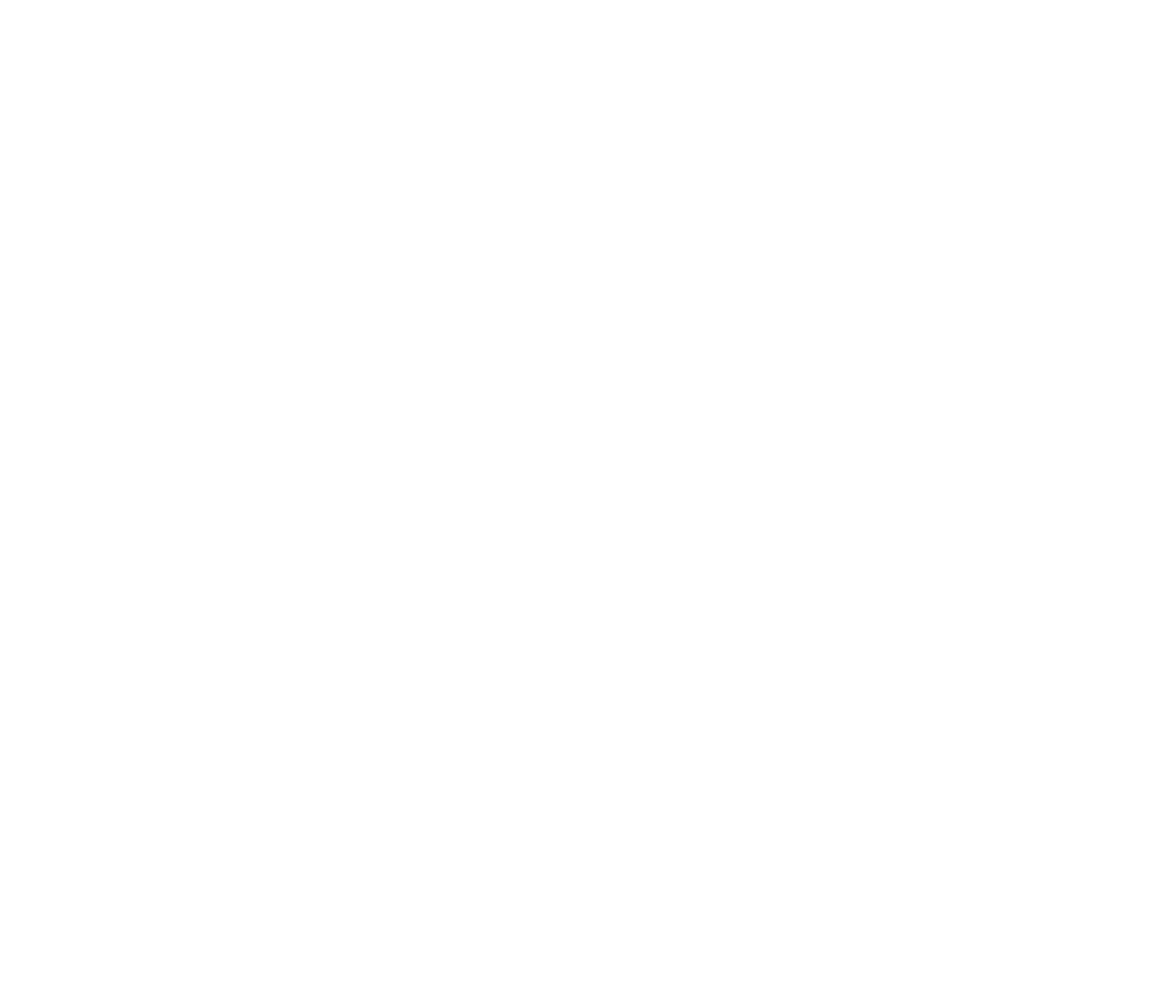
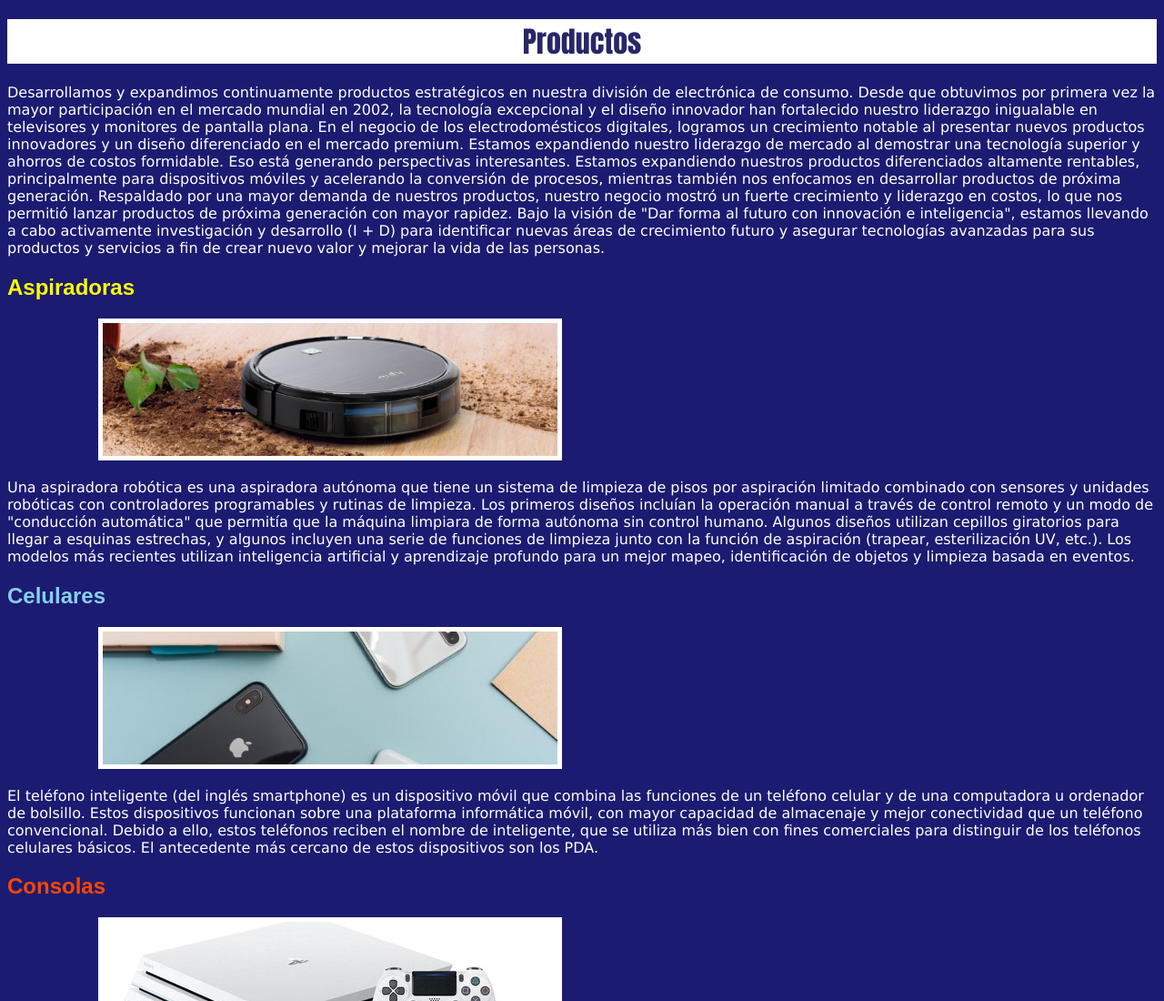
Before and after one commit to Pablobechini/Trabajo2, a plain HTML site: page pages/Productos.html in a window 1280 px wide. Shown: the top 1100 px of the page at 91% size. Before the commit the page ends 800 px from the top, so only its background shows below. Drawn offline with Linux system fonts and the light colour scheme.

Commit message:
casiterminado

```diff
--- a/pages/Productos.html
+++ b/pages/Productos.html
@@ -3,9 +3,92 @@
 <head>
     <meta charset="UTF-8">
     <meta name="viewport" content="width=device-width, initial-scale=1.0">
-    <title>Document</title>
+    <title>Productos</title>
+    <link rel="stylesheet" href="/style/style.css">
 </head>
 <body>
+    <header>
+        <H1>
+        Productos
+        </H1>
+    </header>
 
+
+    <main>
+        Desarrollamos y expandimos continuamente productos estratégicos en nuestra división de electrónica de consumo. Desde que
+        obtuvimos por primera vez la mayor participación en el mercado mundial en 2002, la tecnología excepcional y el diseño
+        innovador han fortalecido nuestro liderazgo inigualable en televisores y monitores de pantalla plana. En el negocio de
+        los electrodomésticos digitales, logramos un crecimiento notable al presentar nuevos productos innovadores y un diseño
+        diferenciado en el mercado premium. Estamos expandiendo nuestro liderazgo de mercado al demostrar una tecnología superior
+        y ahorros de costos formidable. Eso está generando perspectivas interesantes. Estamos expandiendo nuestros productos
+        diferenciados altamente rentables, principalmente para dispositivos móviles y acelerando la conversión de procesos,
+        mientras también nos enfocamos en desarrollar productos de próxima generación. Respaldado por una mayor demanda de
+        nuestros productos, nuestro negocio mostró un fuerte crecimiento y liderazgo en costos, lo que nos permitió lanzar
+        productos de próxima generación con mayor rapidez.
+
+        Bajo la visión de "Dar forma al futuro con innovación e inteligencia", estamos llevando a cabo activamente investigación
+        y desarrollo (I + D) para identificar nuevas áreas de crecimiento futuro y asegurar tecnologías avanzadas para sus
+        productos y servicios a fin de crear nuevo valor y mejorar la vida de las personas.
+
+
+
+        <h2 class="aspiradoras">Aspiradoras
+        </h2>
+
+        <img src="/assets/aspiradoras.png" alt="" style="border: 5px solid white;">
+        <p>
+        Una aspiradora robótica es una aspiradora autónoma que tiene un sistema de limpieza de pisos por aspiración limitado
+        combinado con sensores y unidades robóticas con controladores programables y rutinas de limpieza. Los primeros diseños
+        incluían la operación manual a través de control remoto y un modo de "conducción automática" que permitía que la máquina
+        limpiara de forma autónoma sin control humano. Algunos diseños utilizan cepillos giratorios para llegar a esquinas
+        estrechas, y algunos incluyen una serie de funciones de limpieza junto con la función de aspiración (trapear,
+        esterilización UV, etc.). Los modelos más recientes utilizan inteligencia artificial y aprendizaje profundo para un
+        mejor mapeo, identificación de objetos y limpieza basada en eventos.
+        </p>
+        <h2 class="celulares">Celulares
+        </h2>
+
+        <img src="/assets/celulares.jpg" alt="" style="border: 5px solid white;">
+        <p>
+        El teléfono inteligente (del inglés smartphone) es un dispositivo móvil que combina las funciones de un teléfono celular
+        y de una computadora u ordenador de bolsillo. Estos dispositivos funcionan sobre una plataforma informática móvil, con
+        mayor capacidad de almacenaje y mejor conectividad que un teléfono convencional. Debido a ello, estos teléfonos reciben
+        el nombre de inteligente, que se utiliza más bien con fines comerciales para distinguir de los teléfonos celulares
+        básicos. El antecedente más cercano de estos dispositivos son los PDA.
+        </p>
+        <h2 class="consolas">Consolas
+        </h2>
+        <img src="/assets/consolas.jpg.jpg" alt="" style="border: 5px solid white;">
+        <p>
+        Una videoconsola es un pequeño sistema electrónico que está diseñado para ejecutar juegos desarrollados en una
+        computadora o servidor. Al igual que las computadoras, pueden adoptar diferentes formas y tamaños; de este modo, pueden
+        ser de sobremesa, es decir, requieren ser conectadas a un televisor para la visualización del videojuego, y a la red
+        eléctrica para su alimentación, en la cual suelen consumir 12 voltios, o bien el dispositivo electrónico videoconsola
+        portátil, que cuenta con una pantalla de visualización integrada y una fuente de alimentación propia (baterías o pilas).
+        </p>
+        <h2 class="home-theaters">Home-theaters
+        </h2>
+        <img src="/assets/home-theaters.jpg" alt="" style="border: 5px solid white;">
+        <p>
+        El cine en casa, también llamado cine hogareño, cine casero o teatro en casa (en inglés home cinema) es un sistema que
+        busca reproducir la calidad de vídeo y audio de una sala de cine en el hogar.
+        El aspecto de vídeo a menudo incluye una pantalla grande o televisor de alta definición, o un sistema de proyección.
+        La reproducción de audio de calidad se consigue con un sistema de sonido envolvente de alta fidelidad.
+        </p>
+        <h2 class="televisores">Televisores
+        </h2>
+        <img src="/assets/televisores.jpeg" alt="" style="border: 5px solid white;">
+        <p>
+        La televisión inteligente (en inglés: Smart TV) es la integración de internet y de las características web 2.0 a la
+        televisión digital y al set-top box (STB), así como la convergencia tecnológica entre los ordenadores y estos
+        televisores y el STB. Estos dispositivos se centran en los medios interactivos en línea, en la televisión por Internet y
+        en otros servicios como el video bajo demanda.
+        </p>
+    </main>
+
+
+    <footer>
+
+    </footer>
 </body>
 </html>
--- a/style/style.css
+++ b/style/style.css
@@ -0,0 +1,33 @@
+/*Las tipografías utilizadas son:
+
+- 'Lucida Sans Unicode', 'Lucida Grande', sans-serif
+- Impact, Charcoal, sans-serif
+- Arial, Gadget, sans-serif */
+
+header{ background-color:rgb(255, 255, 255);
+}
+main{background-color: rgb(27, 27, 114);
+    color: white;
+    font-family:'Lucida Sans Unicode', 'Lucida Grande', sans-serif ;
+}
+
+body{background-color: rgb(27, 27, 114); }
+
+h1{ color: rgb(39, 39, 104);
+text-align: center;
+font-family:Impact, Charcoal, sans-serif ;
+}
+
+h2{ font-family:Arial, Gadget, sans-serif; }
+
+.aspiradoras{ color: yellow;}
+
+.celulares{ color:skyblue ;}
+
+.consolas{ color:orangered ; }
+
+.home-theaters{ color: rgb(116, 115, 117); }
+
+.televisores{ color: darkgreen; }
+
+img{ margin-left: 100px; }
```
Also changed, not shown: assets/aspiradoras.png (added), assets/celulares.jpg (added), assets/consolas.jpg.jpg (added), assets/home-theaters.jpg (added), assets/televisores.jpeg (added).
